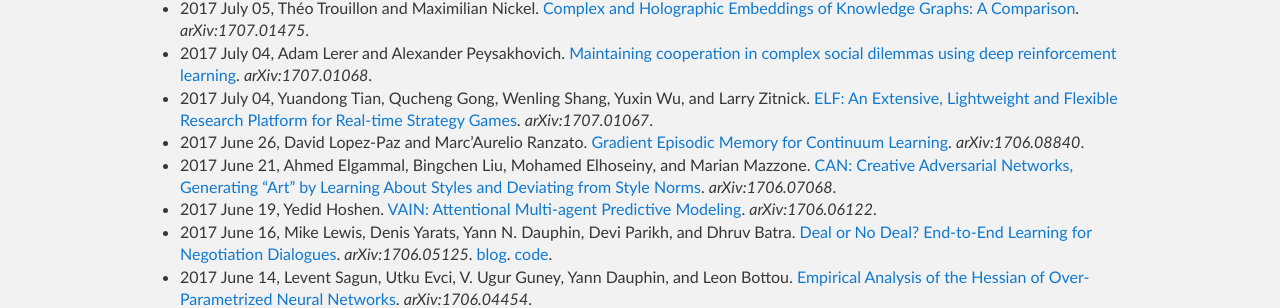
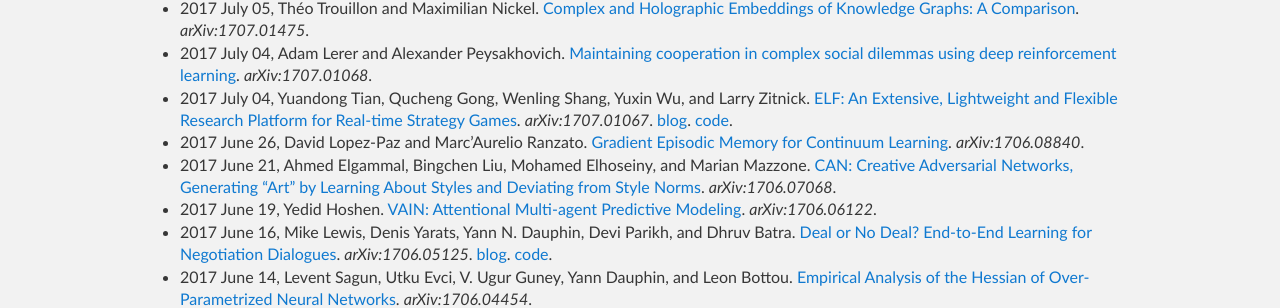
Before and after one commit to Tonywuhk/realai.org, a Jekyll site: the page built from labs/fair-publications.md, in a window 1280 px wide and 900 px high. Shown: the part 229-537 px from the top of the window. Built offline with Jekyll 4.4.1, drawn with Linux system fonts in a browser that asks for light colours; our own code applies the rules of GitHub Pages for plain Markdown files; comment, search, counter and statistics services are not loaded; the repository's description, which GitHub fills in, is left out.

Commit message:
Update fair-publications.md

```diff
--- a/labs/fair-publications.md
+++ b/labs/fair-publications.md
@@ -9,7 +9,7 @@
 
 * 2017 July 05, Théo Trouillon and Maximilian Nickel. [Complex and Holographic Embeddings of Knowledge Graphs: A Comparison](https://arxiv.org/abs/1707.01475). *arXiv:1707.01475*.
 * 2017 July 04, Adam Lerer and Alexander Peysakhovich. [Maintaining cooperation in complex social dilemmas using deep reinforcement learning](https://arxiv.org/abs/1707.01068). *arXiv:1707.01068*.
-* 2017 July 04, Yuandong Tian, Qucheng Gong, Wenling Shang, Yuxin Wu, and Larry Zitnick. [ELF: An Extensive, Lightweight and Flexible Research Platform for Real-time Strategy Games](https://arxiv.org/abs/1707.01067). *arXiv:1707.01067*.
+* 2017 July 04, Yuandong Tian, Qucheng Gong, Wenling Shang, Yuxin Wu, and Larry Zitnick. [ELF: An Extensive, Lightweight and Flexible Research Platform for Real-time Strategy Games](https://arxiv.org/abs/1707.01067). *arXiv:1707.01067*. [blog](https://code.facebook.com/posts/132985767285406/introducing-elf-an-extensive-lightweight-and-flexible-platform-for-game-research/). [code](https://github.com/facebookresearch/ELF).
 * 2017 June 26, David Lopez-Paz and Marc'Aurelio Ranzato. [Gradient Episodic Memory for Continuum Learning](https://arxiv.org/abs/1706.08840). *arXiv:1706.08840*.
 * 2017 June 21, Ahmed Elgammal, Bingchen Liu, Mohamed Elhoseiny, and Marian Mazzone. [CAN: Creative Adversarial Networks, Generating "Art" by Learning About Styles and Deviating from Style Norms](https://arxiv.org/abs/1706.07068). *arXiv:1706.07068*.
 * 2017 June 19, Yedid Hoshen. [VAIN: Attentional Multi-agent Predictive Modeling](https://arxiv.org/abs/1706.06122). *arXiv:1706.06122*.
```
